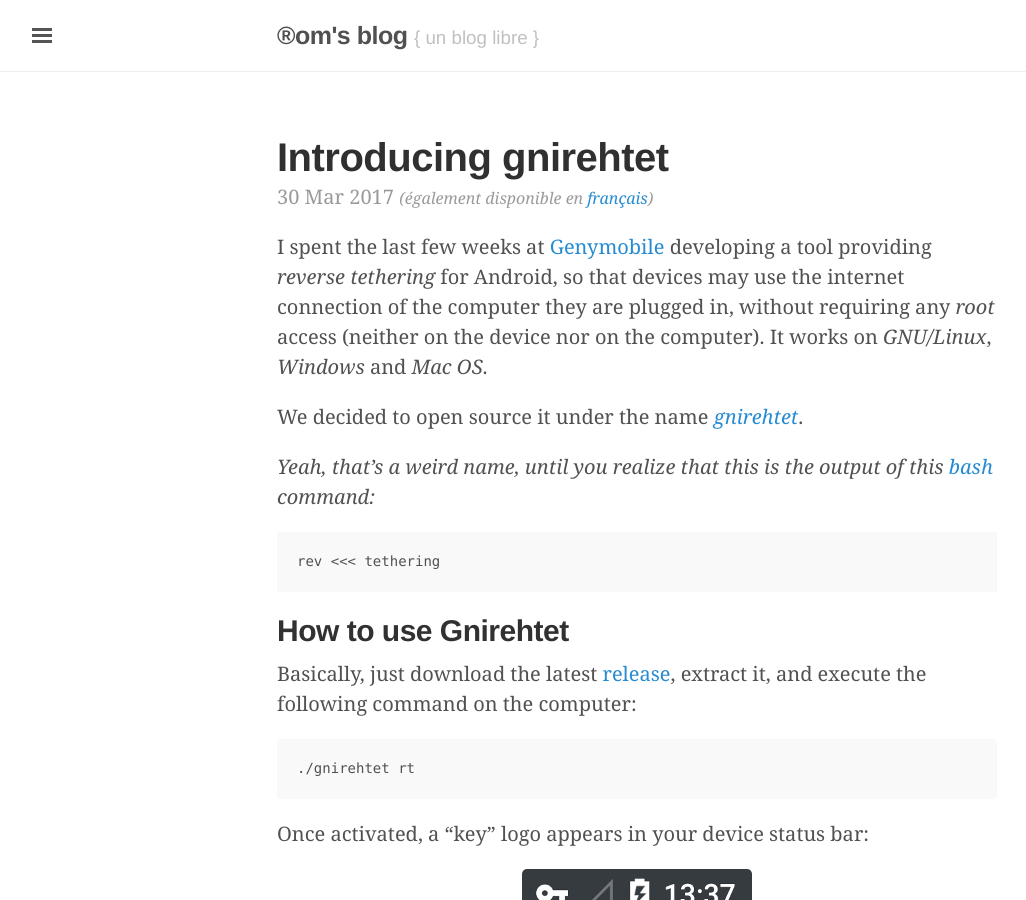
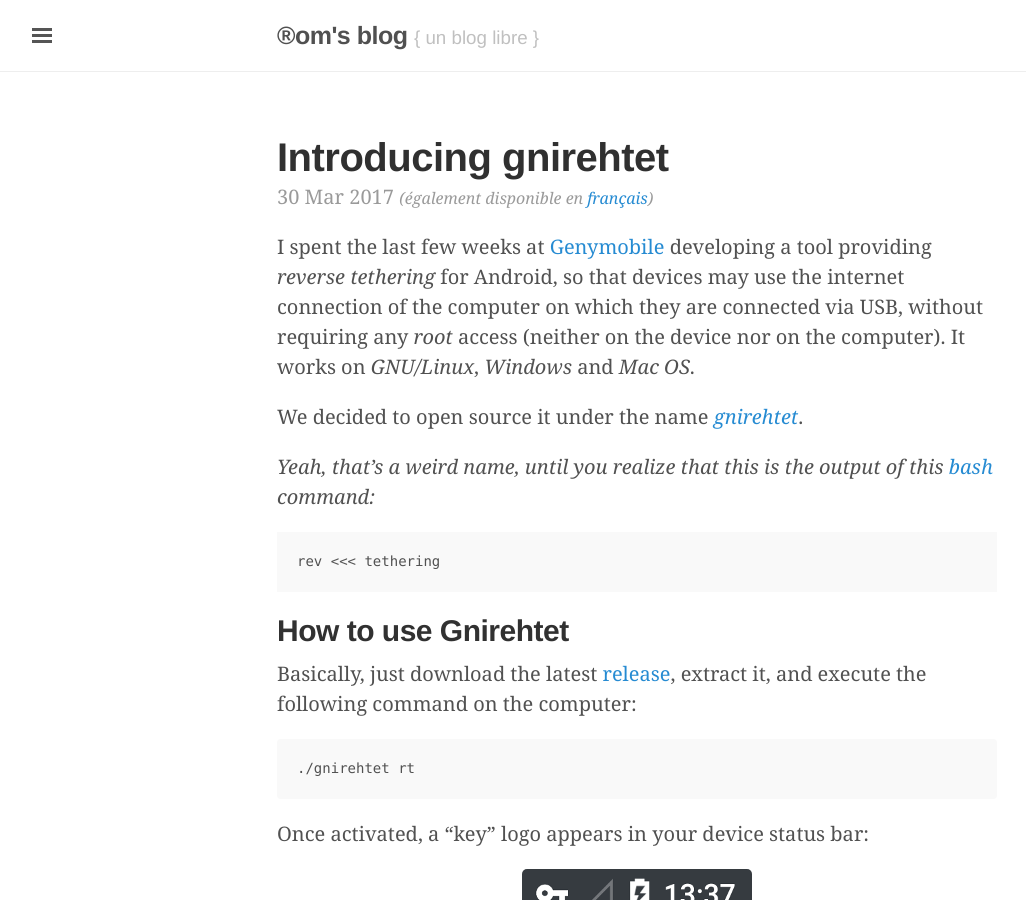
Before and after one commit to rom1v/blog.rom1v.com, a Jekyll site: the page built from _posts/2017-03-30-introducing-gnirehtet.md, in a window 1280 px wide and 900 px high. Shown: the whole window, without its empty margins (3-1029 px from the left). Built offline with Jekyll 4.4.1, drawn with Linux system fonts in a browser that asks for light colours.

Commit message:
Specify that Gnirehtet works "over USB"

```diff
--- a/_posts/2017-03-30-introducing-gnirehtet.md
+++ b/_posts/2017-03-30-introducing-gnirehtet.md
@@ -11,9 +11,9 @@ langref:
 
 I spent the last few weeks at [Genymobile] developing a tool providing _reverse
 tethering_ for Android, so that devices may use the internet connection of the
-computer they are plugged in, without requiring any _root_ access (neither on
-the device nor on the computer). It works on _GNU/Linux_, _Windows_ and _Mac
-OS_.
+computer on which they are connected via USB, without requiring any _root_
+access (neither on the device nor on the computer). It works on _GNU/Linux_,
+_Windows_ and _Mac OS_.
 
 [Genymobile]: https://www.genymobile.com/
 
```
Also changed, not shown: _posts/2017-03-30-gnirehtet.md (+2 -2 lines).
